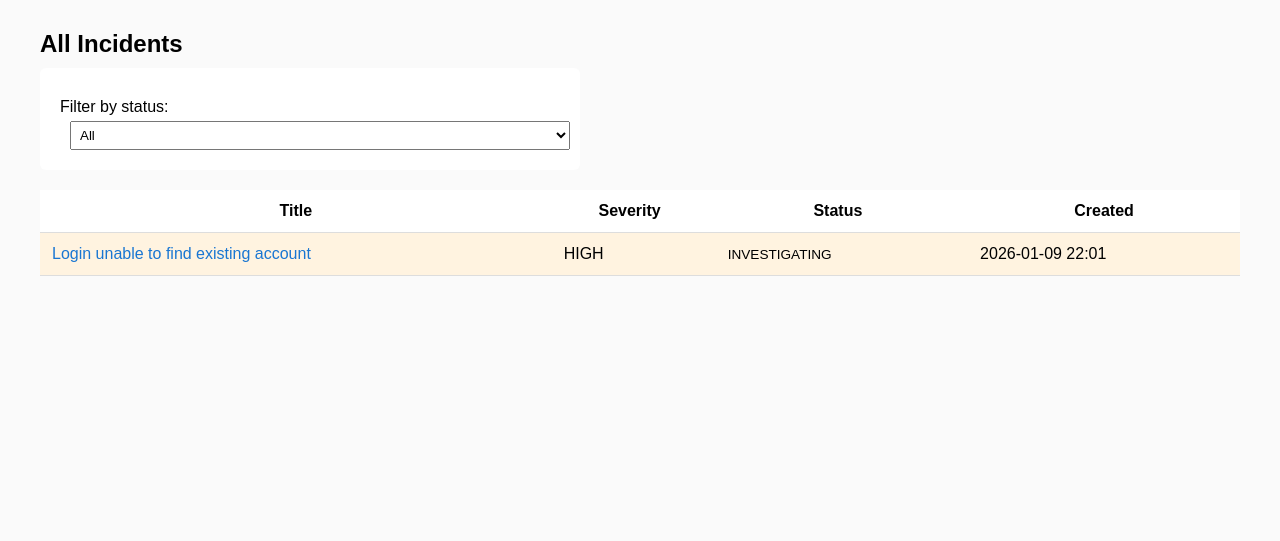
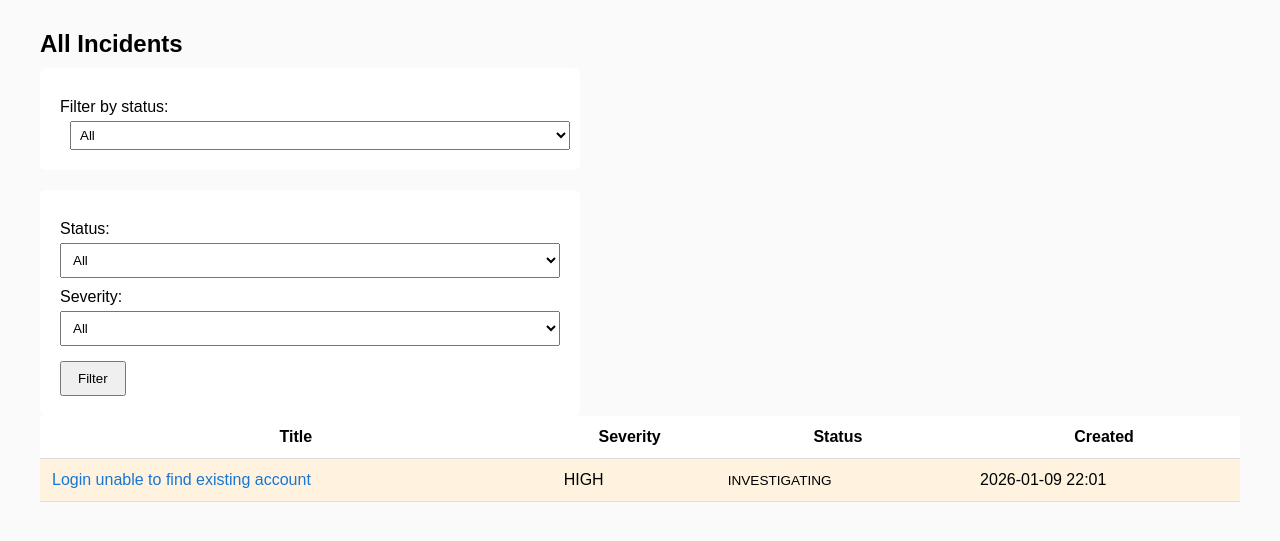
Before and after one commit to nonluthando/IncidentDesk, a Flask app: page /incidents in a window 1280 px wide. Shown: the part 108-649 px from the top of the page. Run offline with Flask 3, Linux system fonts and the light colour scheme; data comes from the database, SQL or seed files in the repository.

Commit message:
Enhance incidents form with status and severity filters
Added filtering options for status and severity in incidents form.

```diff
--- a/templates/incidents.html
+++ b/templates/incidents.html
@@ -15,6 +15,30 @@
         {% endfor %}
     </select>
 </form>
+<form method="get">
+    <label>Status:</label>
+    <select name="status">
+        <option value="">All</option>
+        {% for s in statuses %}
+        <option value="{{ s }}" {% if s == current_status %}selected{% endif %}>
+            {{ s }}
+        </option>
+        {% endfor %}
+    </select>
+
+    <label>Severity:</label>
+    <select name="severity">
+        <option value="">All</option>
+        {% for sev in severities %}
+        <option value="{{ sev }}" {% if sev == current_severity %}selected{% endif %}>
+            {{ sev }}
+        </option>
+        {% endfor %}
+    </select>
+
+    <button type="submit">Filter</button>
+</form>
+
 
 {% if incidents %}
 <table>
```
